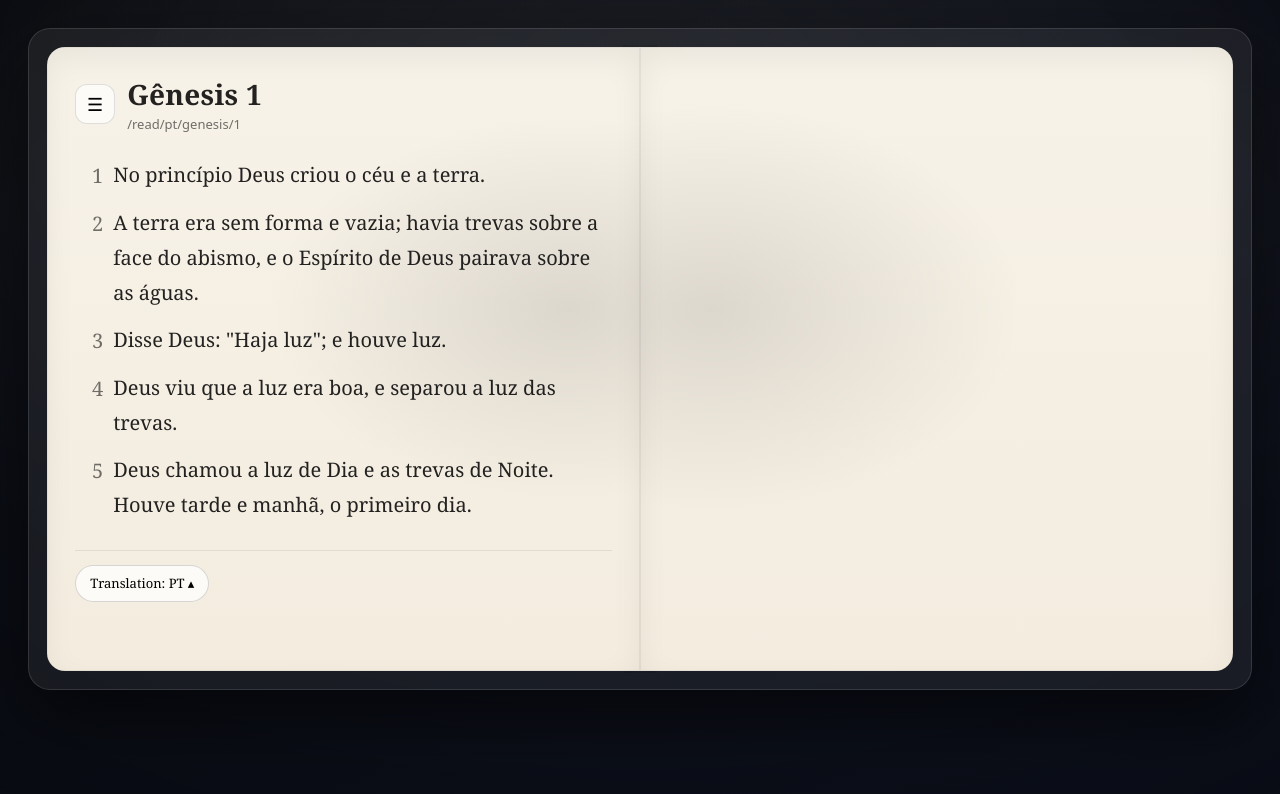
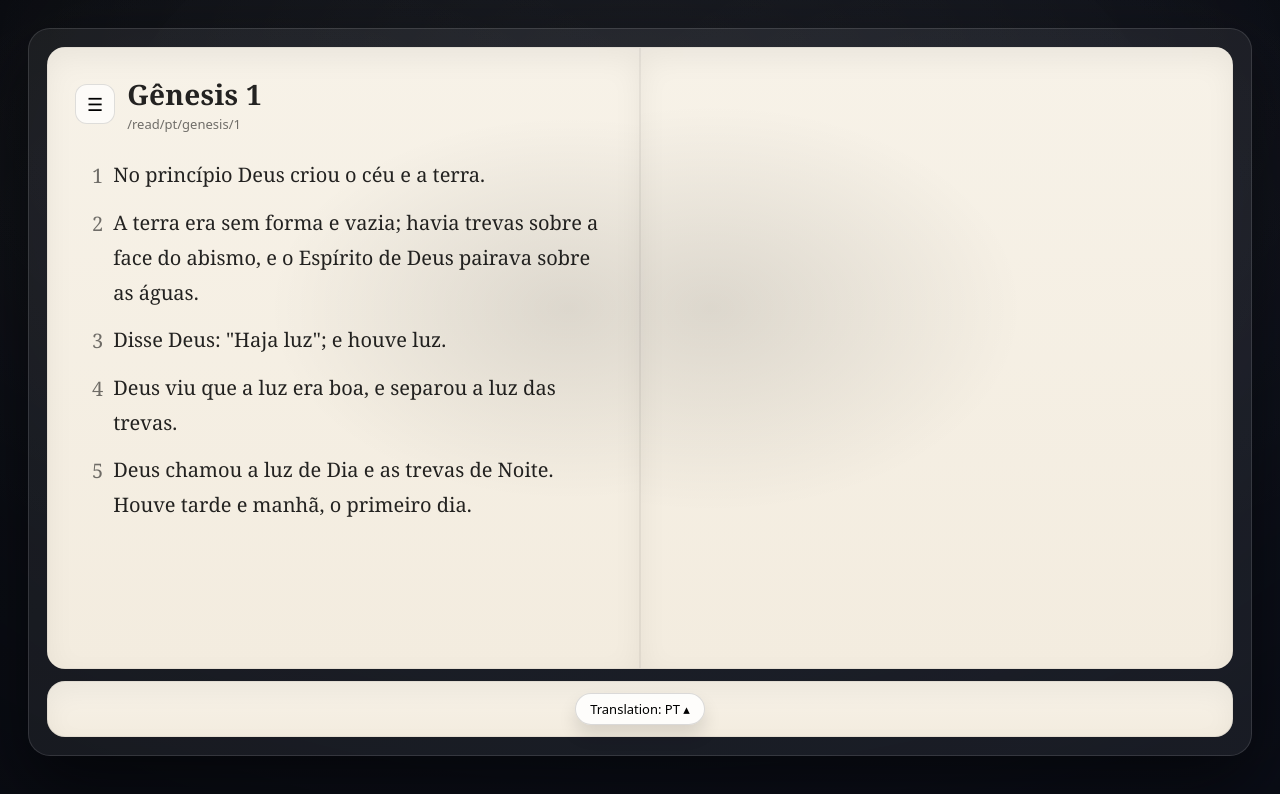
Before and after one commit to joaohb07/bible, a React (Vite) app: page /read/pt/genesis/1 in a window 1280 px wide. Shown: the top 794 px of the page. Built offline with nearby package versions, Linux system fonts and the light colour scheme.

Commit message:
fix(layout): contain underbar within book frame using math-based sizing

```diff
--- a/src/features/reader/components/BookOpen.tsx
+++ b/src/features/reader/components/BookOpen.tsx
@@ -21,18 +21,8 @@ export default function BookOpen(props: {
     return `${name} ${props.chapter}`;
   }, [props.translation, props.book, props.chapter]);
 
-  if (res.loading)
-    return (
-      <div className="glass">
-        Loading…
-      </div>
-    );
-  if (res.error)
-    return (
-      <div className="glass">
-        Error: {res.error}
-      </div>
-    );
+  if (res.loading) return <div className="glass" style={{ padding: 16 }}>Loading…</div>;
+  if (res.error) return <div className="glass" style={{ padding: 16 }}>Error: {res.error}</div>;
   if (!res.data) return null;
 
   return (
@@ -68,8 +58,19 @@ export default function BookOpen(props: {
               chapter={props.chapter}
               data={res.data}
             />
+          </div>
+        </section>
 
-            <div className="book-footer">
+        {/* Right page (empty for now) */}
+        <section className="page page-right" aria-label="Right page">
+          <div style={{ color: "rgba(0,0,0,0.35)", fontStyle: "italic" }}>
+            {/* Later: pagination / continuation */}
+          </div>
+        </section>
+      </div>
+
+      {/* EXTRA "mini page" under the spread */}
+      <div className="book-underbar">
         <button
           type="button"
           className="lang-pill"
@@ -79,7 +80,6 @@ export default function BookOpen(props: {
         >
           Translation: {props.translation.toUpperCase()} ▴
         </button>
-            </div>
       </div>
 
       <BottomSheet
@@ -94,15 +94,6 @@ export default function BookOpen(props: {
           onDone={() => setLangOpen(false)}
         />
       </BottomSheet>
-        </section>
-
-        {/* Right page (empty for now) */}
-        <section className="page page-right" aria-label="Right page">
-          <div style={{ color: "rgba(0,0,0,0.35)", fontStyle: "italic" }}>
-            {/* Later: pagination / continuation */}
-          </div>
-        </section>
-      </div>
     </div>
   );
 }
--- a/src/styles/book.css
+++ b/src/styles/book.css
@@ -14,6 +14,12 @@
 
   --shadow-strong: 0 28px 70px rgba(0, 0, 0, 0.55);
   --shadow-soft: 0 14px 38px rgba(0, 0, 0, 0.35);
+
+  --book-frame-pad: clamp(12px, 1.6vw, 18px);
+  --book-spread-h: min(78vh, 820px);
+  --book-underbar-h: 56px; /* extra strip */
+  --book-gap: 12px;        /* space between spread and underbar */
+  --book-total-h: calc(var(--book-spread-h) + var(--book-gap) + var(--book-underbar-h));
 }
 
 /* Center helper for Home */
@@ -131,18 +137,24 @@
 .book-spread {
   width: 100%;
   max-width: 1280px;
-  max-height: 90vh;
   margin: 0 auto;
   border-radius: 22px;
   box-shadow: var(--shadow-strong);
   position: relative;
 
-  /* subtle outer frame */
   background: rgba(255, 255, 255, 0.06);
   border: 1px solid rgba(255, 255, 255, 0.12);
 
-  padding: clamp(12px, 1.6vw, 18px);
+  padding: var(--book-frame-pad);
+
+  /* IMPORTANT: make frame contain inner + underbar */
+  display: flex;
+  flex-direction: column;
+  gap: var(--book-gap);
+  height: calc(var(--book-total-h) + (var(--book-frame-pad) * 2));
+  overflow: hidden; /* ensures nothing visually escapes the frame */
 }
+
 
 .book-spread-inner {
   border-radius: 18px;
@@ -153,14 +165,17 @@
   gap: 0;
 
   background: linear-gradient(90deg, rgba(0,0,0,0.10), transparent 22%, transparent 78%, rgba(0,0,0,0.10));
-  height: min(78vh, 820px);
+  height: var(--book-spread-h);
 }
 
 /* center gutter (the fold) */
 .book-gutter {
   position: absolute;
-  top: 16px;
-  bottom: 16px;
+  top: var(--book-frame-pad);
+
+  /* Before underbar + gap + frame pad */
+  bottom: calc(var(--book-frame-pad) + var(--book-underbar-h) + var(--book-gap));
+
   left: 50%;
   width: 34px;
   transform: translateX(-50%);
@@ -304,9 +319,17 @@
 
 /* Mobile: stack pages */
 @media (max-width: 880px) {
+  :root {
+    --book-frame-pad: 10px;
+    --book-gap: 10px;
+    --book-underbar-h: 52px;
+
+    /* fix required on mobile */
+    --book-spread-h: calc(100dvh - 200px);
+    --book-total-h: calc(var(--book-spread-h) + var(--book-gap) + var(--book-underbar-h));
+  }
+
   .book-spread {
-    width: 100%;
-    padding: 10px;
     border-radius: 18px;
   }
 
@@ -316,7 +339,7 @@
 
   .book-spread-inner {
     grid-template-columns: 1fr;
-    height: calc(100dvh - 120px); /* mais estável que vh */
+    height: var(--book-spread-h);
   }
 
   .book-gutter {
@@ -326,39 +349,14 @@
   .page-right {
     display: none;
   }
+
+  .book-underbar {
+    border-radius: 14px;
+    padding: 10px;
+    height: var(--book-underbar-h);
+  }
 }
 
-/* =========================
-   Book Footer (Language)
-   ========================= */
-
-.book-footer {
-  margin-top: 22px;
-  padding-top: 14px;
-  border-top: 1px solid rgba(0,0,0,0.08);
-
-  display: flex;
-  align-items: center;
-  justify-content: space-between;
-  gap: 12px;
-}
-
-.book-footer-left {
-  font-family: ui-sans-serif, system-ui, -apple-system, Segoe UI, Roboto, Arial, sans-serif;
-  font-size: 12px;
-  color: rgba(0,0,0,0.55);
-}
-
-.lang-row {
-  display: flex;
-  gap: 10px;
-  flex-wrap: wrap;
-}
-
-/* If your LanguagePicker renders buttons, these styles will harmonize it */
-.lang-row button {
-  border-radius: 999px;
-}
 
 /* Make footer nice on small screens */
 @media (max-width: 520px) {
@@ -380,3 +378,40 @@
 .lang-pill:hover {
   background: rgba(255,255,255,0.95);
 }
+
+/* =========================
+   Underbar (extra mini-page under spread)
+   ========================= */
+
+.book-underbar {
+  margin-top: 0; /* gap is controlled by .book-spread */
+  width: 100%;
+  border-radius: 18px;
+
+  background: linear-gradient(180deg, var(--paper), #f3ecdf);
+  padding: 12px;
+
+  display: flex;
+  justify-content: center;
+  align-items: center;
+
+  box-shadow:
+    inset 0 0 0 1px rgba(0,0,0,0.06),
+    inset 0 10px 26px rgba(0,0,0,0.05);
+}
+
+
+
+/* optional: make it feel like a small parchment strip */
+.book-underbar::before {
+  content: "";
+  position: absolute;
+  opacity: 0;
+}
+
+/* The pill already exists; just ensure it sits nicely */
+.book-underbar .lang-pill {
+  background: rgba(255,255,255,0.86);
+  border: 1px solid rgba(0,0,0,0.14);
+  box-shadow: 0 10px 18px rgba(0,0,0,0.12);
+}
```
Lines whose indentation alone changed are shown as unchanged.
